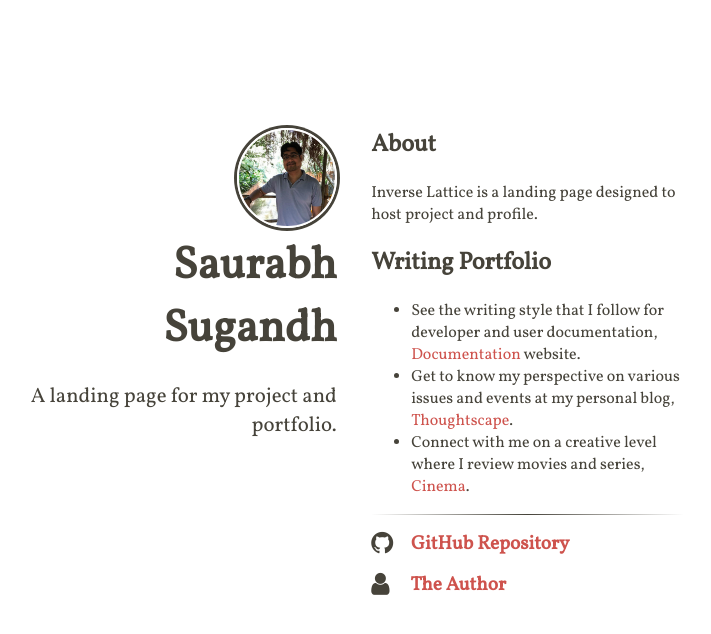
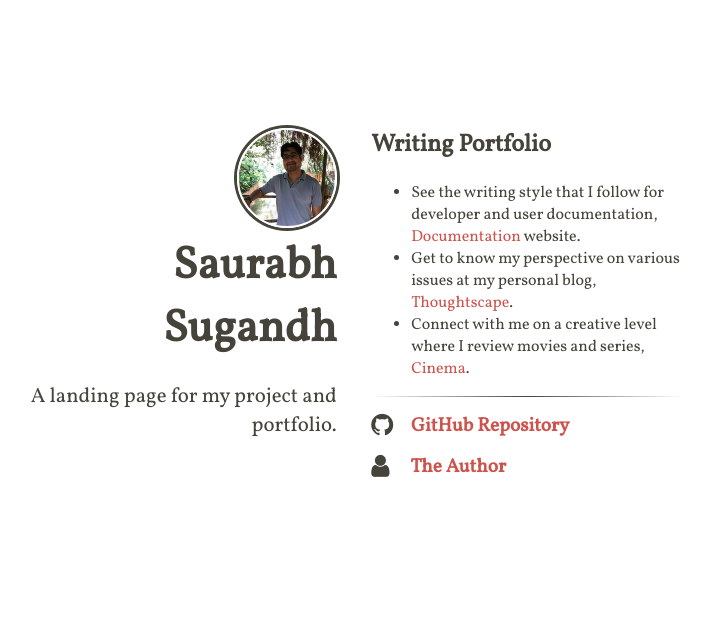
Before and after one commit to mrsauravs/home, a Jekyll site: the page built from index.html, in a window 1280 px wide. Shown: the top 634 px of the page, without its empty margins (296-1007 px from the left). Built offline with Jekyll 4.4.1, drawn with Linux system fonts in a browser that asks for light colours; nearby versions of some CDN libraries.

Commit message:
Update content.html

```diff
--- a/_includes/content.html
+++ b/_includes/content.html
@@ -1,11 +1,7 @@
-<h2>About</h2>
-<p>Inverse Lattice is a landing page designed to host project and profile.</p>
-
-
 <h2>Writing Portfolio</h2>
 <ul>
   <li>See the writing style that I follow for developer and user documentation, <a href="https://docs.inverselattice.com/">Documentation</a> website.</li>
-  <li>Get to know my perspective on various issues and events at my personal blog, <a href="https://thoughtscape.in/">Thoughtscape</a>.</li>
+  <li>Get to know my perspective on various issues at my personal blog, <a href="https://thoughtscape.in/">Thoughtscape</a>.</li>
   <li>Connect with me on a creative level where I review movies and series, <a href="https://cinemaverse.in/">Cinema</a>.</li>
 </ul>
 
```
